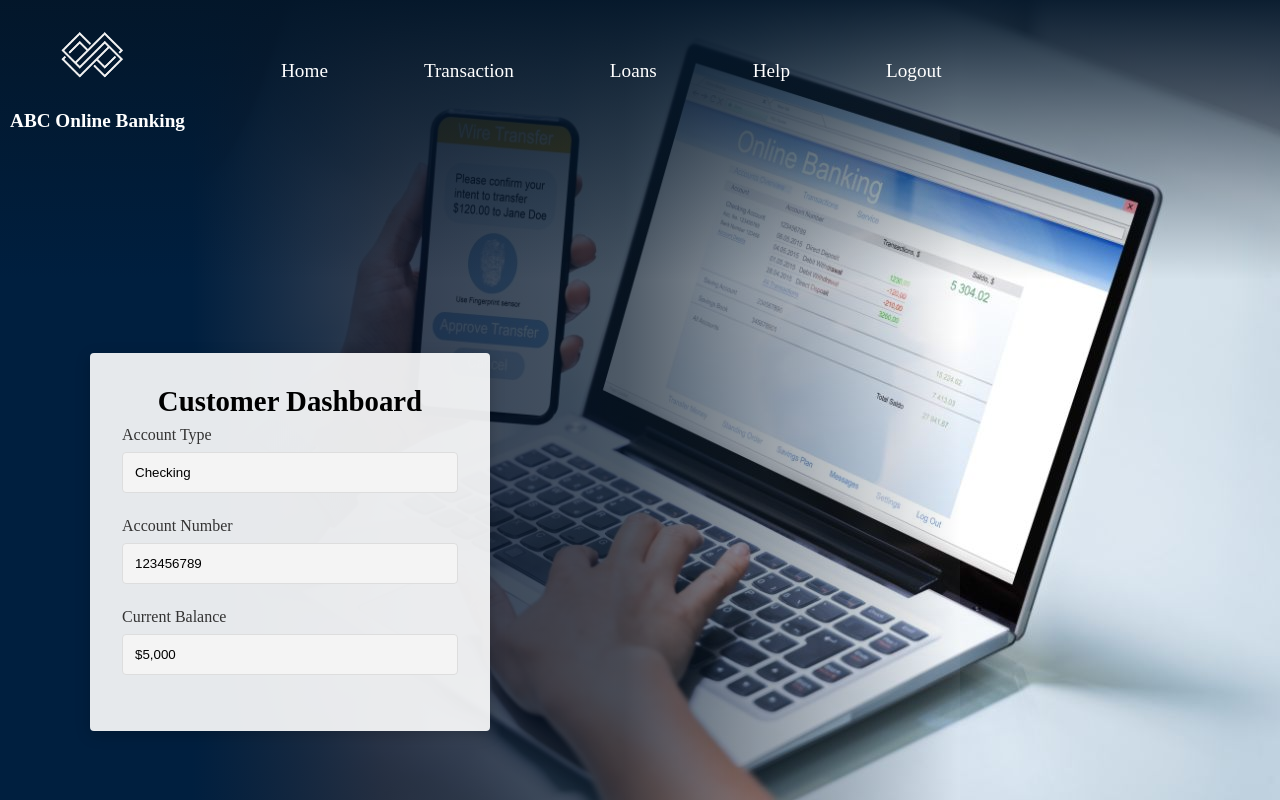
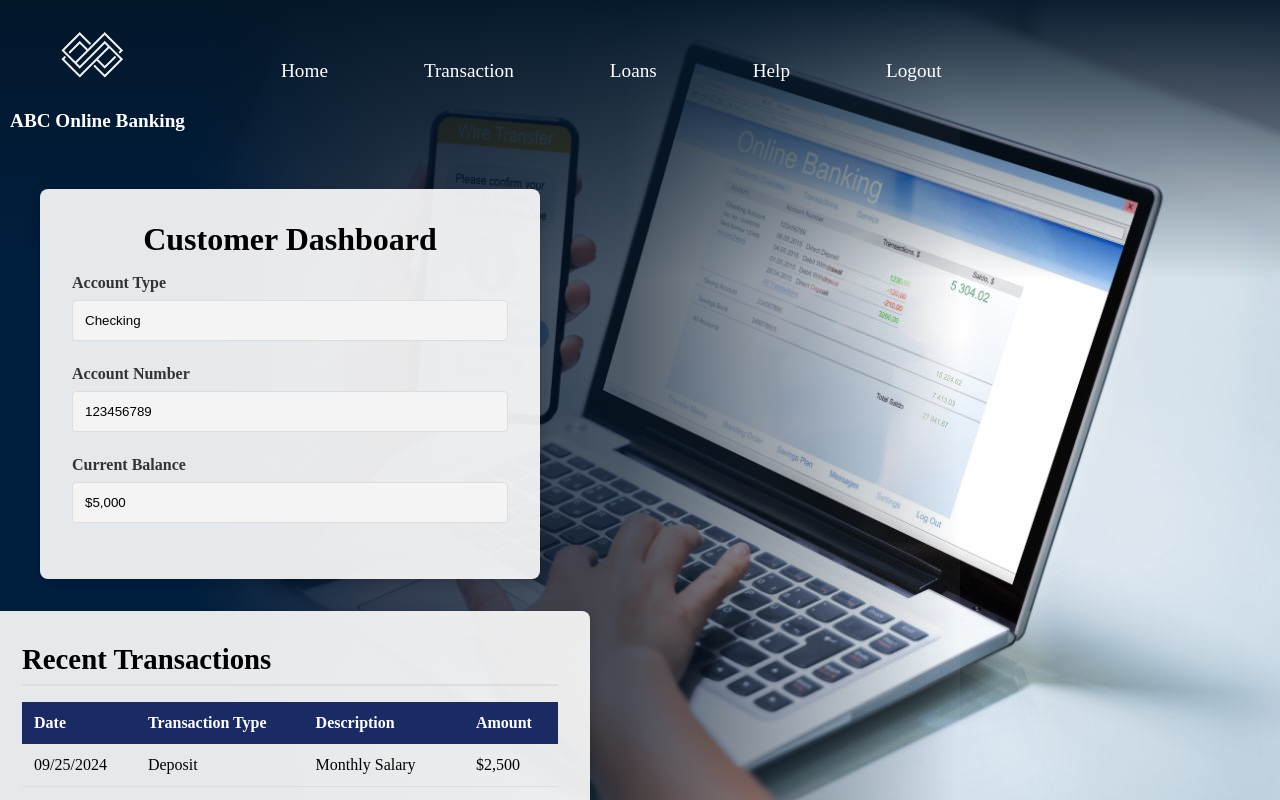
Before and after one commit to seniru-dilmith/Bank-Management-System-Bank-A-front-end, a React (Create React App) app: page /customer in a window 1280 px wide. Built offline with nearby package versions, Linux system fonts and the light colour scheme.

Commit message:
Update CustomerDashboard.jsx

```diff
--- a/src/pages/CustomerDashboard.jsx
+++ b/src/pages/CustomerDashboard.jsx
@@ -10,29 +10,32 @@ const CustomerDashboard = () => {
   const styles = {
     container: {
       display: "flex",
+      flexDirection: "column",  // Stack sections vertically
+      alignItems: "center",
       justifyContent: "center",
-      alignItems: "center",
-      height: "100vh",
-      width: "100vw",
+      padding: "2rem",
+      minHeight: "100vh",  // Ensure full height coverage
+      width: "100%",  // Full width to allow responsiveness
+      boxSizing: "border-box",
       backgroundSize: "cover",
       backgroundPosition: "center",
       backgroundRepeat: "no-repeat",
-      transform: "translateX(-150px)", // Moves the box 150px to the left
     },
     dashboardBox: {
-      backgroundColor: "rgba(255, 255, 255, 0.9)",  // Match login box background color
+      backgroundColor: "rgba(255, 255, 255, 0.9)",
       padding: "2rem",
-      borderRadius: "4px",
-      boxShadow: "0px 4px 15px rgba(0, 0, 0, 0.2)",  // Same box shadow
-      maxWidth: "400px",  // Match the width
-      width: "100%",
+      borderRadius: "8px",
+      boxShadow: "0px 4px 15px rgba(0, 0, 0, 0.2)",
+      width: "90%",  // Percentage-based width for responsiveness
+      maxWidth: "500px",  // Maximum width to prevent overflow on large screens
       textAlign: "center",
-      marginLeft: "-400px"
+      marginBottom: "2rem",  // Space between sections
+      marginLeft: "-700px"
     },
     heading: {
       color: "#000",
-      fontSize: "1.8rem",
-      marginBottom: "0.5rem",
+      fontSize: "2rem",
+      marginBottom: "1rem",
     },
     inputGroup: {
       marginBottom: "1.5rem",
@@ -42,6 +45,7 @@ const CustomerDashboard = () => {
       color: "#333",
       marginBottom: "0.5rem",
       textAlign: "left",
+      fontWeight: "bold",
     },
     inputField: {
       width: "100%",
@@ -49,6 +53,43 @@ const CustomerDashboard = () => {
       border: "1px solid #ddd",
       borderRadius: "4px",
       backgroundColor: "#f4f4f4",
+    },
+    transactionsContainer: {
+      backgroundColor: "rgba(255, 255, 255, 0.9)",
+      borderRadius: "8px",
+      boxShadow: "0px 4px 15px rgba(0, 0, 0, 0.2)",
+      padding: "2rem",
+      textAlign: "left",
+      width: "90%",  // Percentage-based width for responsiveness
+      maxWidth: "600px",  // Maximum width to prevent overflow
+      marginLeft: "-700px"
+    },
+    transactionsHeading: {
+      fontSize: "1.8rem",
+      marginBottom: "1rem",
+      borderBottom: "2px solid #ddd",
+      paddingBottom: "0.5rem",
+    },
+    transactionsTable: {
+      width: "100%",
+      borderCollapse: "collapse",
+    },
+    tableHeader: {
+      backgroundColor: "#1a2a63",
+      color: "#fff",
+      textAlign: "left",
+    },
+    tableRow: {
+      borderBottom: "1px solid #ddd",
+    },
+    tableCell: {
+      padding: "0.75rem",
+      textAlign: "left",
+    },
+    viewAllLink: {
+      textAlign: "right",
+      fontSize: "0.9rem",
+      marginTop: "1rem",
     },
   };
 
@@ -88,6 +129,39 @@ const CustomerDashboard = () => {
             />
           </div>
         </div>
+
+        {/* Recent Transactions Section */}
+        <div style={styles.transactionsContainer}>
+          <h3 style={styles.transactionsHeading}>Recent Transactions</h3>
+          <table style={styles.transactionsTable}>
+            <thead>
+              <tr style={styles.tableHeader}>
+                <th style={styles.tableCell}>Date</th>
+                <th style={styles.tableCell}>Transaction Type</th>
+                <th style={styles.tableCell}>Description</th>
+                <th style={styles.tableCell}>Amount</th>
+              </tr>
+            </thead>
+            <tbody>
+              <tr style={styles.tableRow}>
+                <td style={styles.tableCell}>09/25/2024</td>
+                <td style={styles.tableCell}>Deposit</td>
+                <td style={styles.tableCell}>Monthly Salary</td>
+                <td style={styles.tableCell}>$2,500</td>
+              </tr>
+              <tr style={styles.tableRow}>
+                <td style={styles.tableCell}>09/20/2024</td>
+                <td style={styles.tableCell}>Withdrawal</td>
+                <td style={styles.tableCell}>ATM Withdrawal</td>
+                <td style={styles.tableCell}>$300</td>
+              </tr>
+              {/* Add more rows as needed */}
+            </tbody>
+          </table>
+          <div style={styles.viewAllLink}>
+            <a href="transactions.html">Go to Transactions Page to view all</a>
+          </div>
+        </div>
       </div>
     </Layout>
   );
```
